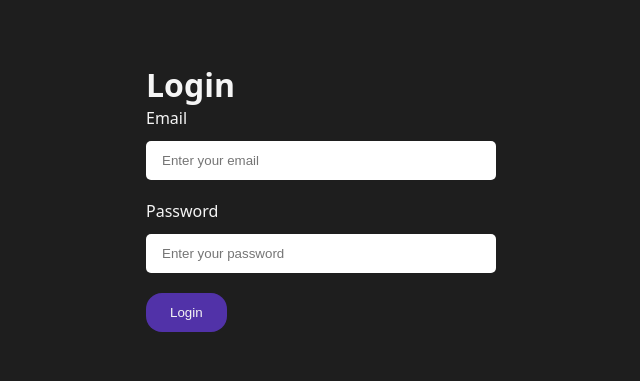
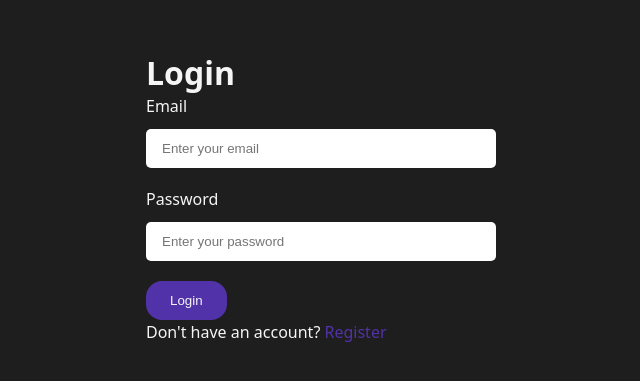
Before and after one commit to vedantsalunkhe54-design/Node.js, a React app in the folder Gen-AI-Pro/Frontend/: page / in a window 1280 px wide. Shown: the part 203-584 px from the top of the page, without its empty margins (319-959 px from the left). Built offline with nearby package versions, Linux system fonts and the light colour scheme; the HTML template or start-up script is replaced by a standard one.

Commit message:
Frontend

```diff
--- a/Gen-AI-Pro/Frontend/src/auth/auth.form.scss
+++ b/Gen-AI-Pro/Frontend/src/auth/auth.form.scss
@@ -33,4 +33,11 @@
 
 
 }
+
+a{
+     color: #5132a8;
+     text-decoration: none;
+
 }
+
+}
--- a/Gen-AI-Pro/Frontend/src/auth/pages/login.jsx
+++ b/Gen-AI-Pro/Frontend/src/auth/pages/login.jsx
@@ -1,5 +1,6 @@
 import react from 'react'
 import '../auth.form.scss'
+import { useNavigate , Link} from 'react-router-dom'
 
 const login = () => {
 
@@ -35,6 +36,9 @@
 
 
          </form>
+
+          <p>Don't have an account? <Link to="/register">Register</Link></p>
+
       </div>
     </main>
   )
--- a/Gen-AI-Pro/Frontend/src/auth/pages/register.jsx
+++ b/Gen-AI-Pro/Frontend/src/auth/pages/register.jsx
@@ -1,4 +1,12 @@
+import React from 'react';
+import {useNavigate, Link} from 'react-router-dom';
+
+
+
+
 const Register = () => {
+
+  const navigate = useNavigate();
 
   const handleSubmit = (e) => {
     e.preventDefault();
@@ -38,6 +46,8 @@
 
 
          </form>
+
+         <p>Already have an account? <Link to ="/Login">Login</Link></p>
       </div>
     </main>
   );
```
